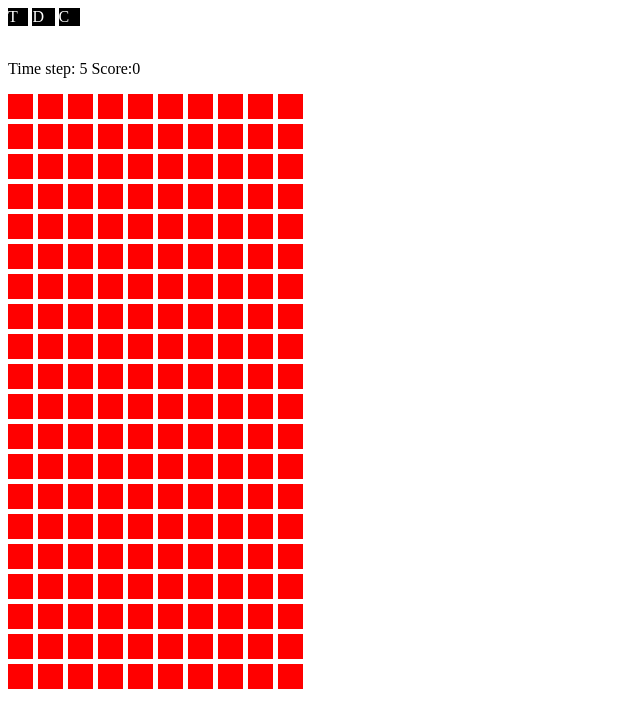
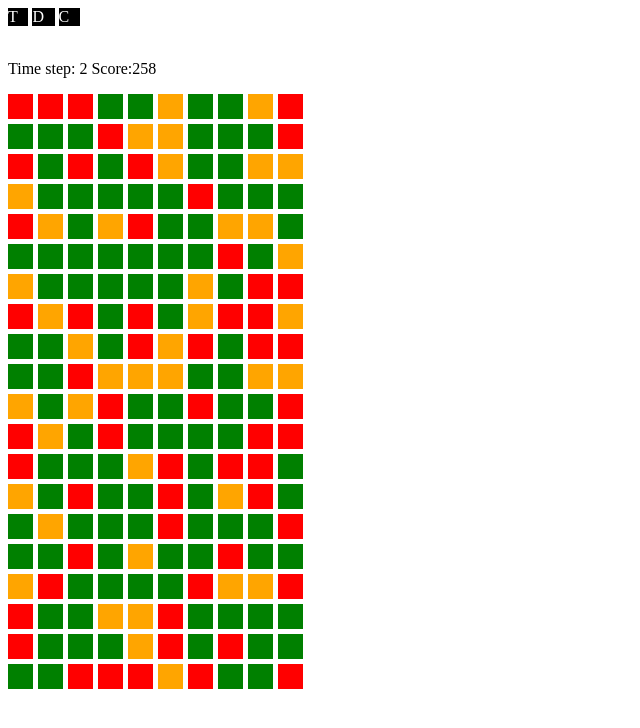
Before and after one commit to prashanthtr/Covid-Game, a plain HTML site: page index.html in a window 1280 px wide. Shown: the whole page, without its empty margins (0-640 px from the left). Drawn offline with nearby package versions, Linux system fonts and the light colour scheme.

Commit message:
modified the rules to keep the green on for a longer time

```diff
--- a/graphs.js
+++ b/graphs.js
@@ -2,7 +2,6 @@
 // The goal of our game is to model a game such that there are human
 // interactions that alter the game rules to bring about a dynamic and chaotic
 // state. Otherwise, all the cells will eventually turn red.
-
 
 // To be clear on the rules
 // 1) testing means that it is testing + quarantine: continues to influennce the cells state, until is reconnected
@@ -25,12 +24,12 @@ class Grid {
             this.nodes[node.id].state = 2
             this.nodes[node.id].color = "red"
         }
-        else if( r >= 0.3 && r < 0.6){
+        else if( r >= 0.3 && r < 0.5){
             this.nodes[node.id].state = 1
             this.nodes[node.id].color = "orange"
         }
         else{
-            this.nodes[node.id].state = 0
+            this.nodes[node.id].state = -1
             this.nodes[node.id].color = "green"
         }
     }
@@ -179,24 +178,33 @@ class Grid {
                 else if(  value.disconnected == 1){
                     //no change
                 }
-                else if( value.color == "green" && adjacent >= 3){
+                else if( adjacent < 5){
+                    value.state = -1
+                    value.color = "green"
+                    //has more green cells than red
+                }
+                else if( adjacent >= 5){
                     value.state = 1
                     value.color = "orange"
+                }
+                else{
+                    value.state = -1
+                    value.color = "green"
                 }
             }
             else if ( value.color == "orange"){
                 if( value.disconnected == 1 && value.tested == 1){
-                    value.state = 0
+                    value.state = -1
                     value.color = "green"
                 }
                 else if(  value.disconnected == 1){
                     //no change
                 }
                 else if( value.tested == 1){
-                    value.state = 0
+                    value.state = -1
                     value.color = "green"
                 }
-                else if( adjacent >= 3){
+                else if( adjacent >= 10){
                     value.state = 2
                     value.color = "red"
                 }
--- a/index.html
+++ b/index.html
@@ -1,3 +1,5 @@
+
+
 
 <!-- This piece of code is to say that the data of the nodes is bound to the -->
 <!-- rectangles on screen. After every update - synchronously the rectangles change -->
@@ -111,16 +113,17 @@
         })
         .attr("width",25)
         .attr("height", 25)
-        .style("fill",function(d) {
-            return d.color;
-        })
-       .attr("cx",function(d){
+        .style("fill","white")
+        .attr("cx",function(d){
            return d.x
        })
        .attr("cy", function(d){
          return d.y
        })
        .attr("class","dropzone")
+
+      // function(d) {
+      //       return d.color;
 
       document.getElementById("ts").innerHTML = "Time step: " + (ts++) +  "\n" + "Score:" + cagrid.score();
 
@@ -297,9 +300,9 @@
         }
     })
 
-      //update();
+      update();
       cagrid.gridDisplay(n1,n2)
-      setInterval(update, 1000);
+      setInterval(update, 5000);
 
     </script>
   </body>
```
